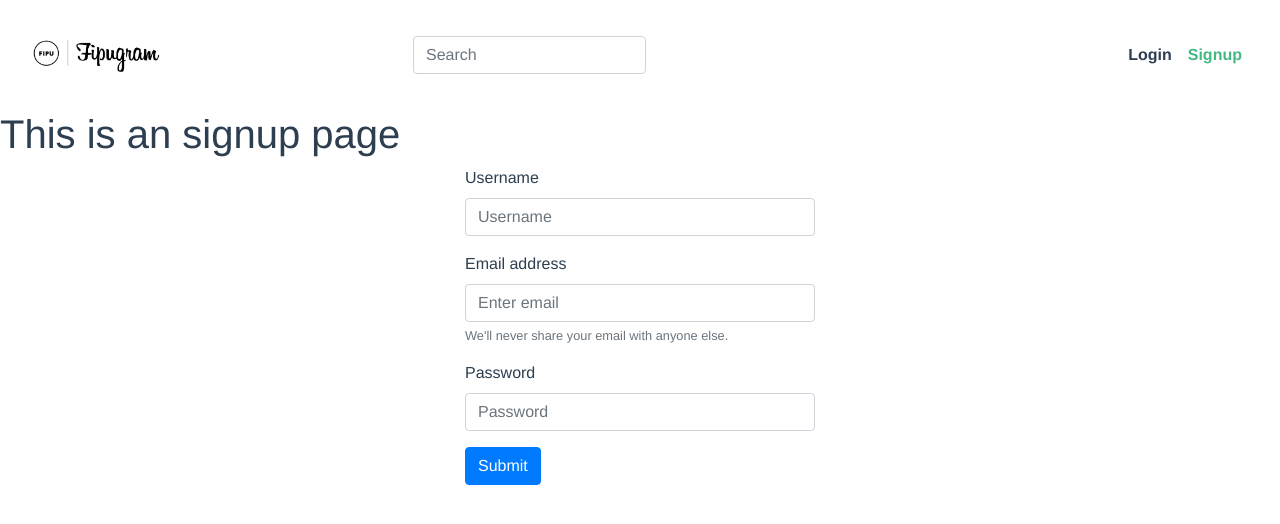
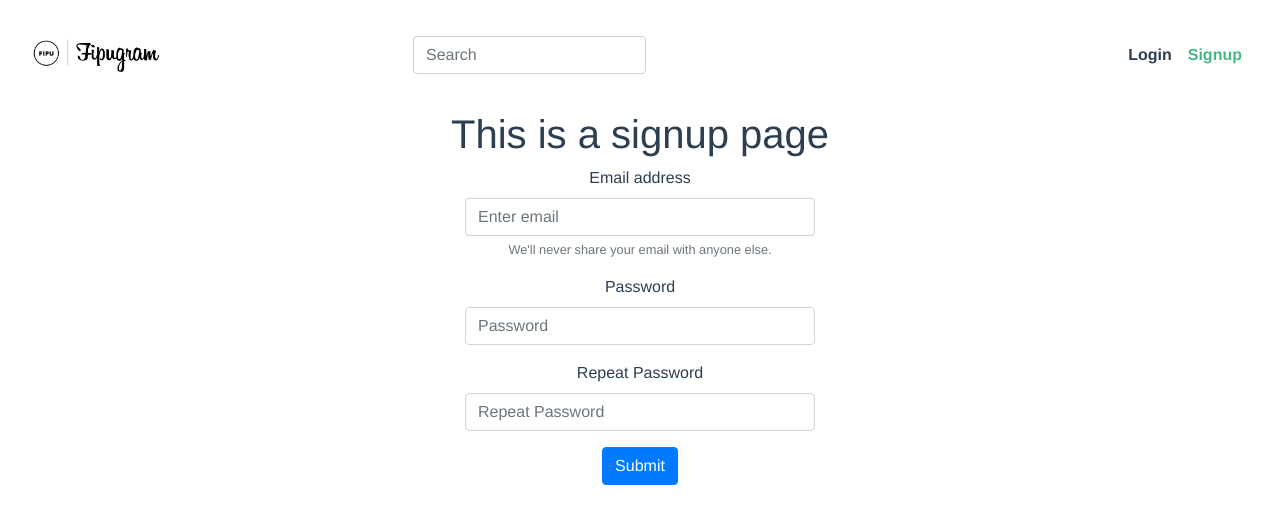
Before and after one commit to maurosterpin/fipugram, a Vue app: page /signup in a window 1280 px wide. Shown: the top 524 px of the page. Built offline with nearby package versions, Linux system fonts and the light colour scheme.

Commit message:
firebase

```diff
--- a/package.json
+++ b/package.json
@@ -9,6 +9,7 @@
   "dependencies": {
     "bootstrap": "^5.1.2",
     "core-js": "^3.6.5",
+    "firebase": "^9.1.2",
     "vue": "^2.6.11",
     "vue-router": "^3.2.0"
   },
--- a/src/store.js
+++ b/src/store.js
@@ -1,3 +1,5 @@
 export default {
     searchTerm: "",
+    searchName: "",
+    searchLastName: "",
 }
--- a/src/views/Home.vue
+++ b/src/views/Home.vue
@@ -8,7 +8,7 @@
         :info="card"
       />
     </div>
-    <div class="col-3">
+    <div class="col-3-sm">
       <div class="card">
         <div class="card-body">
           <h6 class="card-title text-muted">
@@ -17,7 +17,7 @@
           <story v-for="story in stories" :key="story" :info="story" />
         </div>
       </div>
-      <div class="card mt-3">
+      <div class="card mt-4">
         <div class="card-body">
           <h6 class="card-title text-muted">
             <strong>Suggestions for you</strong>
@@ -29,6 +29,29 @@
           />
         </div>
       </div>
+      <!--<form class="form-inline float-left mt-4"> !!v-model vjezba!!
+        <input
+          v-model="store.searchName"
+          class="form-control mr-sm-2"
+          type="search"
+          placeholder="Name"
+          aria-label="Search"
+        />
+      </form>
+      <form class="form-inline mx-auto mt-4">
+        <input
+          v-model="store.searchLastName"
+          class="form-control mr-sm-2"
+          type="search"
+          placeholder="Last Name"
+          aria-label="Search"
+        />
+      </form>
+      <div class="card mt-2">
+        <div class="card-body">
+          {{ store.searchName }} {{ store.searchLastName }}
+        </div>
+      </div>-->
     </div>
   </div>
 </template>
@@ -108,14 +131,8 @@ export default {
   computed: {
     filteredCards() {
       let termin = this.store.searchTerm;
-      let newCards = [];
 
-      for (let card of this.cards) {
-        if (card.user.indexOf(termin) >= 0) {
-          newCards.push(card);
-        }
-      }
-      return newCards;
+      return this.cards.filter((card) => card.user.includes(termin));
     },
   },
   components: {
--- a/src/views/Signup.vue
+++ b/src/views/Signup.vue
@@ -1,24 +1,16 @@
 <template>
-  <div class="about">
-    <h1>This is an signup page</h1>
+  <div class="about text-center">
+    <h1>This is a signup page</h1>
     <div class="container">
       <div class="row">
         <div class="col-sm"></div>
         <div class="col-sm">
           <form>
             <div class="form-group">
-              <label for="exampleInputPassword1">Username</label>
-              <input
-                type="username"
-                class="form-control"
-                id="exampleInputUsername1"
-                placeholder="Username"
-              />
-            </div>
-            <div class="form-group">
               <label for="exampleInputEmail1">Email address</label>
               <input
                 type="email"
+                v-model="username"
                 class="form-control"
                 id="exampleInputEmail1"
                 aria-describedby="emailHelp"
@@ -32,12 +24,25 @@
               <label for="exampleInputPassword1">Password</label>
               <input
                 type="password"
+                v-model="password"
                 class="form-control"
                 id="exampleInputPassword1"
                 placeholder="Password"
               />
             </div>
-            <button type="submit" class="btn btn-primary">Submit</button>
+            <div class="form-group">
+              <label for="exampleInputPassword1">Repeat Password</label>
+              <input
+                type="password"
+                v-model="repeatPassword"
+                class="form-control"
+                id="exampleInputPassword1"
+                placeholder="Repeat Password"
+              />
+            </div>
+            <button type="button" @click="signup" class="btn btn-primary">
+              Submit
+            </button>
           </form>
         </div>
         <div class="col-sm"></div>
@@ -45,3 +50,21 @@
     </div>
   </div>
 </template>
+
+<script>
+export default {
+  name: "Signup",
+  data() {
+    return {
+      username: "",
+      password: "",
+      passwordRepeat: "",
+    };
+  },
+  methods: {
+    signup() {
+      alert(this.username);
+    },
+  },
+};
+</script>
```
Also changed, not shown: src/firebase.js (added, +19 -0 lines), 1 other file (tests, documents, lock files or other folders).
